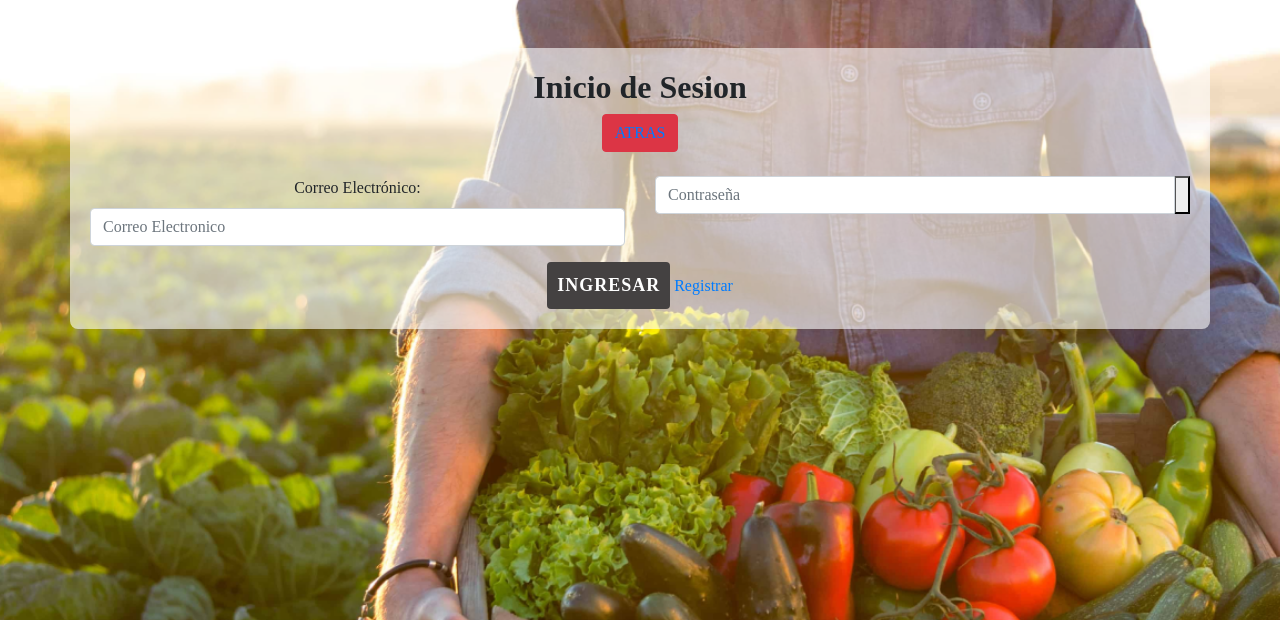
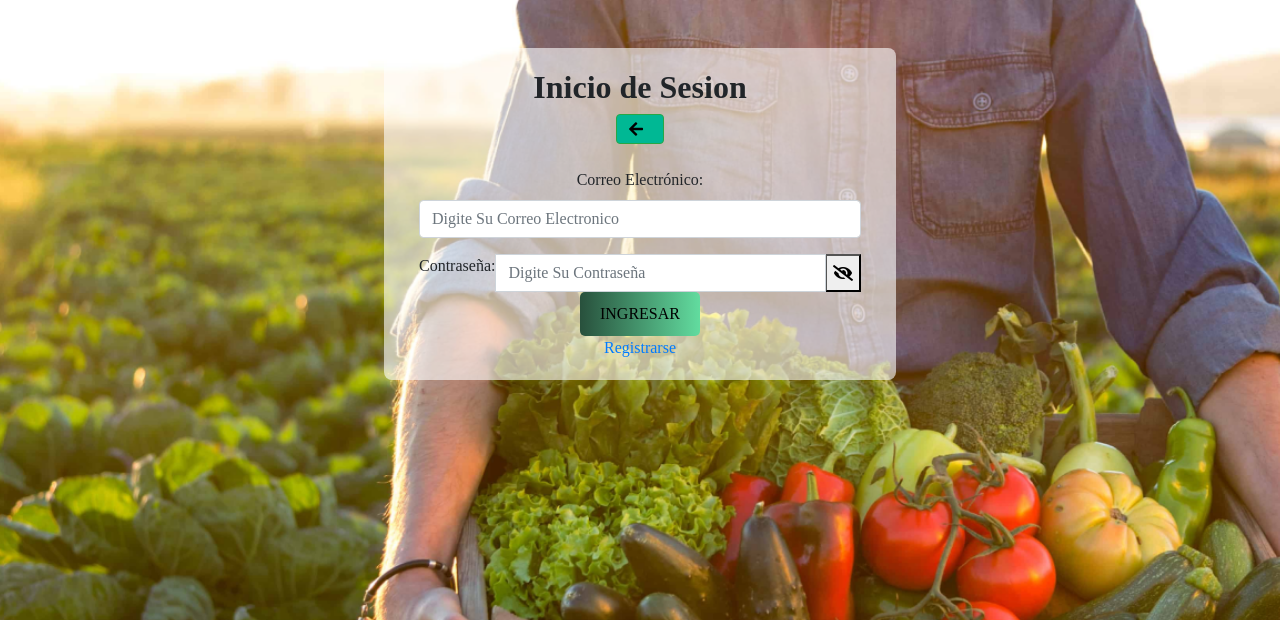
Before and after one commit to yudyeli/Toli, a PHP site: page /views/auth/login.php in a window 1280 px wide. Shown: the top 620 px of the page. Run offline with PHP 8.4, Linux system fonts and the light colour scheme.

Commit message:
login y registro

```diff
--- a/assets/css/stylelo.css
+++ b/assets/css/stylelo.css
@@ -7,6 +7,8 @@ body {
     margin: 0;
     overflow: hidden;
     font-family: "Times New Roman", serif;
+
+
 }
 
 .container {
@@ -14,6 +16,7 @@ body {
     padding: 20px;
     border-radius: 8px;
     text-align: center;
+    width:40%;
 }
 
 .custom-input {
@@ -25,28 +28,14 @@ body {
 }
 
 .btn_ing {
-    background-color: #444141;
-    border-radius: 4px;
-    color: #fff;
+    background: linear-gradient(to right, #28503C, #62DC9F);
+    color: #000000;
+    padding: 10px 20px;
+    border: none;
+    border-radius: 5px;
     cursor: pointer;
-    padding: 10px 10px;
-    font-size: 18px;
-    font-weight: bold;
-    letter-spacing: 1px;
-    border: none;
-   }
-
-   .btn_ing:hover {
-    background-image: linear-gradient(90deg, #28503C 0%, #62DC9F 50%);
-    animation: slidernbw 5s linear infinite;
-    color: #000;
-   }
-
-   @keyframes slidernbw {
-    to {
-     background-position: 20vw;
-    }
-   }
+    font-size: 16px;
+}
 
 h2 {
     font-weight: bold;
--- a/db/conexion.php
+++ b/db/conexion.php
@@ -3,7 +3,7 @@ class database
 {
     private $hostname = "localhost";
     private $username = "root";
-    private $password = "";
+    private $password = "1234";
     private $database = "toli_camp";
     private $chasrset = "utf8";
 
--- a/views/auth/login.php
+++ b/views/auth/login.php
@@ -6,8 +6,9 @@
     <meta charset="UTF-8">
     <meta http-equiv="X-UA-Compatible" content="IE=edge">
     <meta name="viewport" content="width=device-width, initial-scale=1.0">
-    <title>Login</title>
+    <title>Inicio Sesion</title>
     <link rel="stylesheet" href="https://maxcdn.bootstrapcdn.com/bootstrap/4.5.2/css/bootstrap.min.css">
+    <link rel="stylesheet" href="https://cdnjs.cloudflare.com/ajax/libs/font-awesome/5.15.2/css/all.min.css">
     <link rel="stylesheet" href="../../assets/css/stylelo.css">
 
     <!-- Favicon -->
@@ -18,32 +19,42 @@
     <!-- mt es margin top; l left; b buttom y asi con todas las partes del margin -->
     <div class="container mt-5">
         <h2>Inicio de Sesion</h2>
-        <button type="submit" class="btn btn-danger btn-re"><a href="../../index.html">ATRAS</a></button>
+
+    <button type="submit" class="btn btn-success btn-re" style="background-color: #00B894;">
+        <a href="../../index.html" style="color: #000000;" class="d-flex align-items-center">
+        <i class="fas fa-arrow-left mr-2"></i>
+        </a>
+    </button>
+
+
+
         <br><br>
 
         <form method="POST" enctype="multipart/form-data" autocomplete="off" action="../../controller/inicio.php">
-            <div class="row">
+            <div class="">
 
                 <div class="form-group col">
-                <label for="correo_electronico">Correo Electrónico:</label>
-                    <input type="email" placeholder="Correo Electronico" class="form-control" name="correo_electronico" required onkeyup="espacios(this)" maxlength="40">
+                    <label for="correo_electronico">Correo Electrónico:</label>
+                    <input type="email" placeholder="Digite Su Correo Electronico" class="form-control" name="correo_electronico" required onkeyup="espacios(this)" maxlength="40">
                 </div>
 
-                <div class="col">
-                    <div class="input-group">
-                        <input type="password" placeholder="Contraseña" name="password" pattern="[a-zA-Z0-9]{6,12}" class="form-control input-text clave" title="Debe tener de 6 a 12 dígitos" required onkeyup="espacios(this)" minlength="6" maxlength="12" id="passwordField">
-                        <div class="input-group-append">
-                            <button type="button" class="icono fas fa-eye-slash mostrarClave w-20 bg-gradient" id="togglePassword"></button>
-                        </div>
+                <div class="input-group col">
+                    <label for="password">Contraseña:</label>
+                    <input type="password" placeholder="Digite Su Contraseña" name="password" pattern="[a-zA-Z0-9]{6,12}" class="form-control input-text clave" title="Debe tener de 6 a 12 dígitos" required onkeyup="espacios(this)" minlength="6" maxlength="12" id="passwordField">
+                    <div class="input-group-append">
+                        <button type="button" class="icono fas fa-eye-slash mostrarClave w-20 bg-gradient" id="togglePassword"></button>
                     </div>
                 </div>
 
             </div>
 
-            <button type="submit" value="registrar" name="btn-ingresar" class="btn_ing">INGRESAR</button>
-            <a class="ingresar" href="registro.php">Registrar</a><br>
+            <button type="submit" value="registrar" name="btn-ingresar" class="btn_ing">INGRESAR</button><br>
+            <a class="ingresar" href="registro.php">Registrarse</a>
         </form>
     </div>
+    <script src="https://code.jquery.com/jquery-3.3.1.slim.min.js"></script>
+    <script src="https://cdnjs.cloudflare.com/ajax/libs/popper.js/1.14.7/umd/popper.min.js"></script>
+    <script src="https://stackpath.bootstrapcdn.com/bootstrap/4.3.1/js/bootstrap.min.js"></script>
 
 </body>
 
--- a/views/auth/registro.php
+++ b/views/auth/registro.php
@@ -68,7 +68,7 @@ if ((isset($_POST["btn-registrar"]))) {
   <meta name="viewport" content="width=device-width, initial-scale=1.0">
   <title>Registro</title>
   <link rel="stylesheet" href="https://maxcdn.bootstrapcdn.com/bootstrap/4.5.2/css/bootstrap.min.css">
-  <!-- <link rel="stylesheet" href="css/style1.css"> -->
+  <link rel="stylesheet" href="../../assets/css/stylelo.css">
 
   <!-- Favicon -->
   <link href="../../assets/img/logo.png" rel="icon">
@@ -153,7 +153,7 @@ if ((isset($_POST["btn-registrar"]))) {
         <br>
       </div>
 
-      <button type="submit" value="registrar" name="btn-registrar" class="btn btn-warning btn-re">REGISTRAR</button>
+      <button type="submit" value="registrar" name="btn-registrar" class="btn_ing">REGISTRAR</button>
       <a class="ingresar" href="login.php">Ingresar</a><br>
     </form>
   </div>
```
